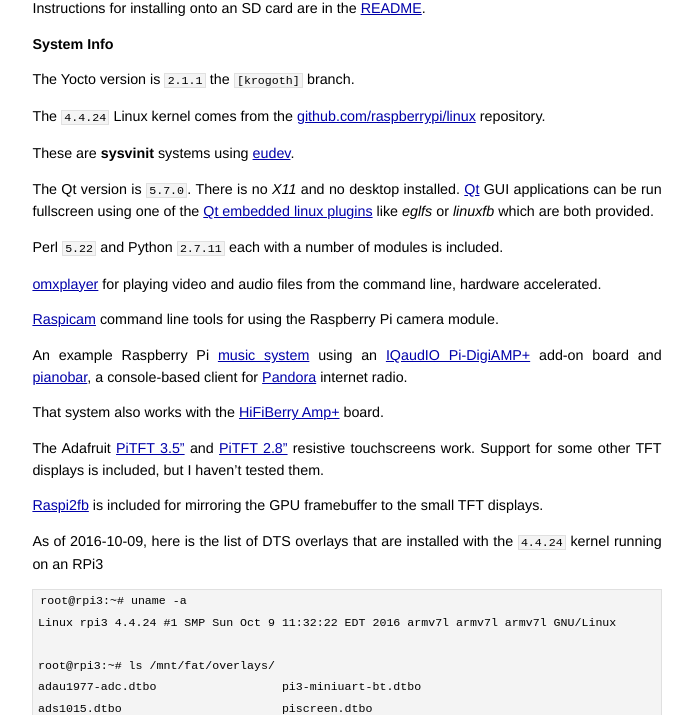
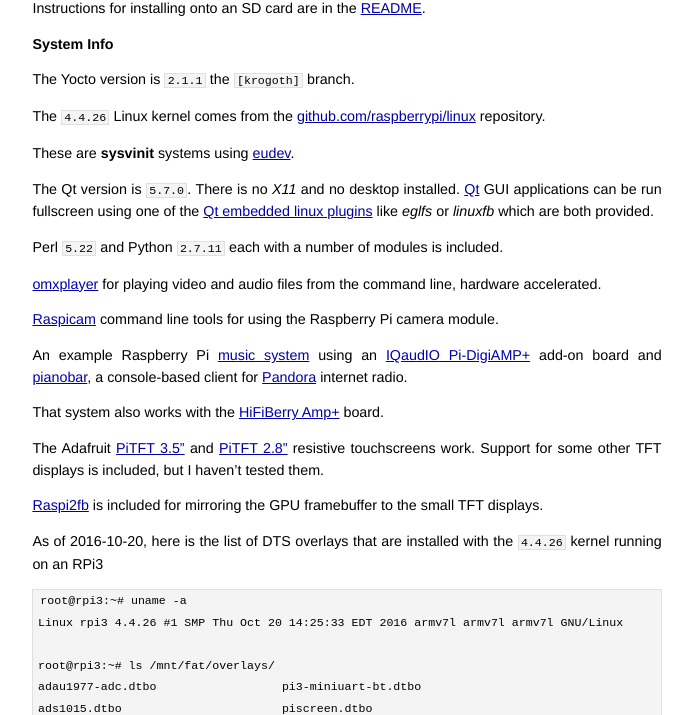
Before and after one commit to jumpnow/jumpnowtek-site, a Jekyll site: the page built from _posts/2015-12-04-Raspberry-Pi-Systems-with-Yocto.md, in a window 1280 px wide and 1400 px high, scrolled down 1332 px. Shown: the part 149-864 px from the top of the window, without its empty margins (293-986 px from the left). Built offline with Jekyll 4.4.1, drawn with Linux system fonts in a browser that asks for light colours; some of the changed text lies outside the part shown.

Commit message:
Upgrade kernels

```diff
--- a/_posts/2015-12-04-Raspberry-Pi-Systems-with-Yocto.md
+++ b/_posts/2015-12-04-Raspberry-Pi-Systems-with-Yocto.md
@@ -2,7 +2,7 @@
 layout: post
 title: Building Raspberry Pi Systems with Yocto
 description: "Building customized systems for the Raspberry Pi using tools from the Yocto Project"
-date: 2016-10-18 06:11:00
+date: 2016-10-20 16:15:00
 categories: rpi
 tags: [linux, rpi, yocto, rpi2, rpi3, rpi zero, rpi compute]
 ---
@@ -25,7 +25,7 @@
 
 I am using the Yocto [meta-raspberrypi][meta-raspberrypi] layer, but have updated recipes for the Linux kernel, [gpu firmware][firmware-repo] and some [userland][userland-repo] components.
 
-I have done some testing with the following boards using the `4.4.24` kernel
+I have done some testing with the following boards using the `4.4.26` kernel
 
 * [RPi3][rpi3-b]
 * [RPi2][rpi2-b]
@@ -67,7 +67,7 @@
 
 The Yocto version is `2.1.1` the `[krogoth]` branch.
 
-The `4.4.24` Linux kernel comes from the [github.com/raspberrypi/linux][rpi-kernel] repository.
+The `4.4.26` Linux kernel comes from the [github.com/raspberrypi/linux][rpi-kernel] repository.
 
 These are **sysvinit** systems using [eudev][eudev].
 
@@ -87,10 +87,10 @@
 
 [Raspi2fb][raspi2fb] is included for mirroring the GPU framebuffer to the small TFT displays.
 
-As of 2016-10-09, here is the list of DTS overlays that are installed with the `4.4.24` kernel running on an RPi3
+As of 2016-10-20, here is the list of DTS overlays that are installed with the `4.4.26` kernel running on an RPi3
 
     root@rpi3:~# uname -a
-    Linux rpi3 4.4.24 #1 SMP Sun Oct 9 11:32:22 EDT 2016 armv7l armv7l armv7l GNU/Linux
+    Linux rpi3 4.4.26 #1 SMP Thu Oct 20 14:25:33 EDT 2016 armv7l armv7l armv7l GNU/Linux
 
     root@rpi3:~# ls /mnt/fat/overlays/
     adau1977-adc.dtbo                  pi3-miniuart-bt.dtbo
```
Also changed, not shown: _posts/2014-02-21-Duovero-Systems-with-Yocto.md (+2 -2 lines), _posts/2015-06-08-BeagleBone-Systems-with-Yocto.md (+2 -2 lines).
